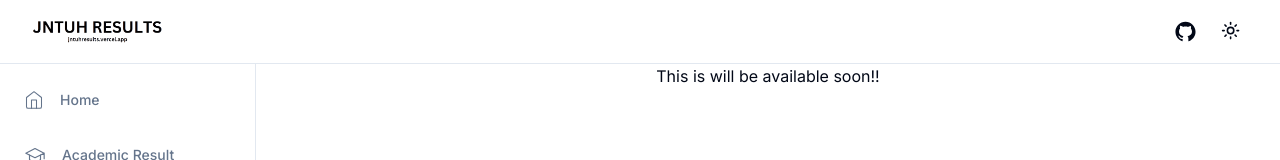
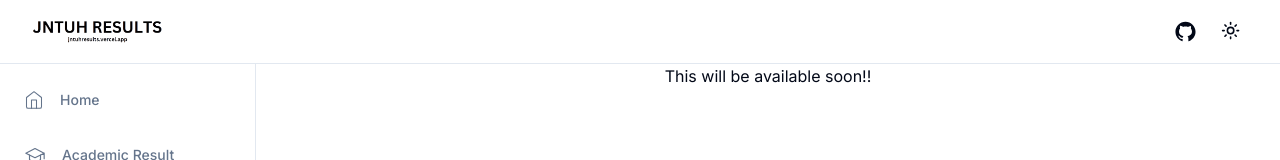
Before and after one commit to ThilakReddyy/JNTUHRESULTS-WEB, a Next.js app: page /carrers in a window 1280 px wide. Shown: the top 160 px of the page. Built offline with nearby package versions, Linux system fonts and the light colour scheme; a web font is replaced by a local one.

Commit message:
Update page.tsx

```diff
--- a/app/carrers/page.tsx
+++ b/app/carrers/page.tsx
@@ -3,7 +3,7 @@ import React from "react";
 const Carrers = () => {
   return (
     <div className="flex justify-center items-center">
-      This is will be available soon!!
+      This will be available soon!!
     </div>
   );
 };
```
